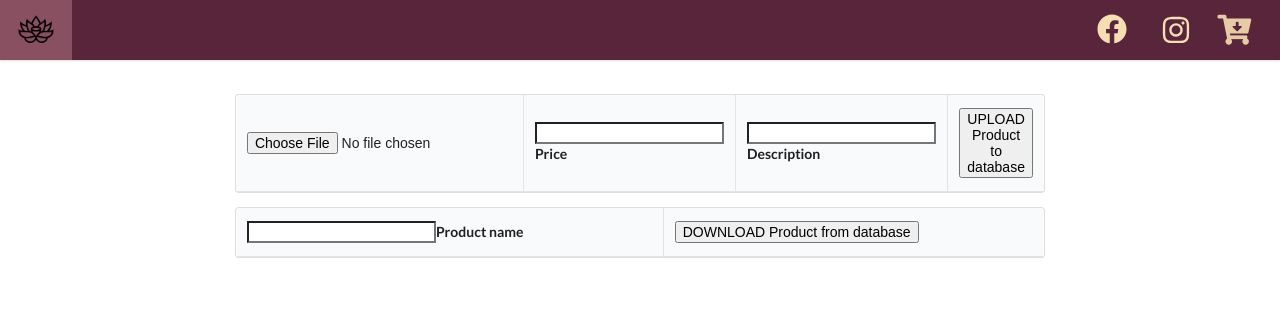
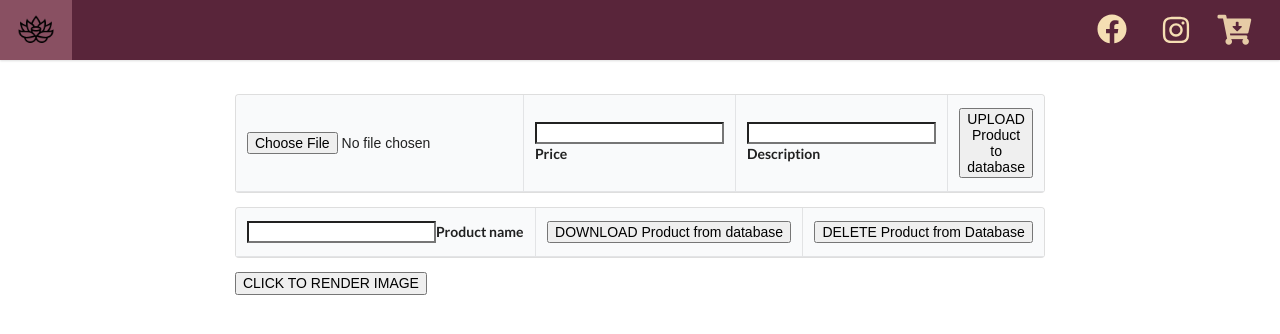
Before and after one commit to BDelapo/Art-Store, a React (Create React App) app in the folder client/: page /admin in a window 1280 px wide. Shown: the top 334 px of the page. Built offline with nearby package versions, Linux system fonts and the light colour scheme; no server answers.

Commit message:
Pushing frontend changes that should have been included in the previous commit

```diff
--- a/client/src/Components/Pages/Admin/admin.js
+++ b/client/src/Components/Pages/Admin/admin.js
@@ -42,23 +42,34 @@ const  Admin = () => {
 				method: 'POST',
 				headers: { 'Content-Type': 'application/json' },
 				body: JSON.stringify({
-					query: `mutation {addProduct(productName:"${fileName}", price:"${price}", description:"${description}", image:"${file}"){price}}`
+					query: `mutation {addProduct(productName:"${fileName}", price:"${price}", description:"${description}", image:"${file}"){productName}}`
                         })
                     })
-                .then((response) => response.json().then((data)=>{console.log(data)}));
+                .then((response) => response.json().then((data)=>{console.log(data.data.getProduct)}));
                 console.log("bublewrap")
     }
 
     async function fileDownloadHandler() {
 			await fetch(`http://localhost:5000/graphql`, {
 				method: 'POST',
-				headers: { 'Content-Type': 'application/json' },
+				headers: { 'Content-Type'  :'application/json' },
 				body: JSON.stringify({
-					query: `getProduct(productName:"${name}") {productName}`
+					query: `{getProduct(productName:"omnisiurehic.png") {image}}`
                         })
                     })
-                .then((response) => response.json().then((data => setImg(data.data.getProduct[0].value))));
-	}
+                .then((response) => response.json().then((data => setImg(data.data.getProduct[0].image))));
+    }
+
+    async function removeProductHandler(){
+        await fetch(`http://localhost:5000/graphql`, {
+            method: 'POST',
+            headers: { 'Content-Type': 'application/json' },
+            body: JSON.stringify({
+                query: `mutation {removeProduct(productName:"${name}") {productName}}`
+            })
+        })
+        .then((response) => response.json().then((data => console.log(data))))
+    }
 
 
 
@@ -84,9 +95,11 @@ const  Admin = () => {
                                     <tr>
                                      <th> <input type='text' onChange={textHandler}/>Product name</th>
                                      <th> <button onClick={fileDownloadHandler}>DOWNLOAD Product from database</button></th>
+                                     <th><button onClick ={removeProductHandler}>DELETE Product from Database</button></th>
                                     </tr>
                                 </thead>
                             </table>
+                            <PopUp imgsrc ={img}/>
                         </div>
                     </div>
                 </div>
--- a/client/src/Components/Pages/Admin/testImage.js
+++ b/client/src/Components/Pages/Admin/testImage.js
@@ -1,4 +1,4 @@
-import React, {useState, useEffect} from 'react'
+import React, {useState} from 'react'
 
 
 const PopUp = ({imgsrc}) =>  {
--- a/client/src/Components/Pages/Front-Page/ProductList.js
+++ b/client/src/Components/Pages/Front-Page/ProductList.js
@@ -18,7 +18,7 @@ const ProductList = () => {
                 <ProductItem
                 className=''
                 ProductImg={item.image}
-                ProductName={item.product_title}
+                ProductName={item.productName}
                 ProductPrice={item.price}
                 ProductDescript={item.description}
                 id={item.id}
--- a/client/src/Context/ProductContext.js
+++ b/client/src/Context/ProductContext.js
@@ -23,7 +23,7 @@ export const ProductProvider = props => {
                 method: 'POST',
                 headers: {'Content-Type' :'application/json'},
                 body: JSON.stringify({
-                    query: `{getAllProducts{image}}`
+                    query: `{getAllProducts{productName, price,image}}`
                 })
             }).then((response) => response.json().then((data) =>setProducts(data.data.getAllProducts)))
         }
```
Also changed, not shown: 1 other file (tests, documents, lock files or other folders).
